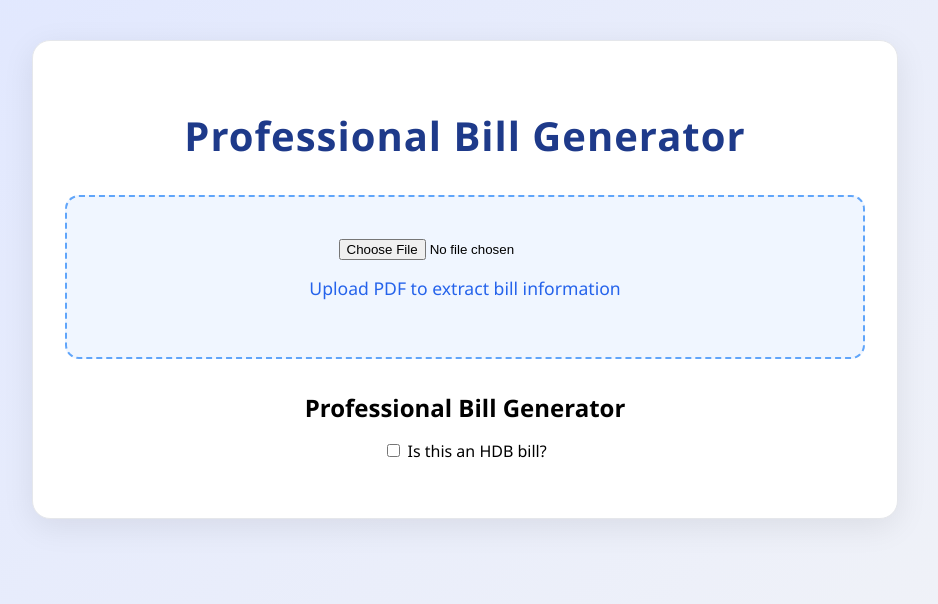
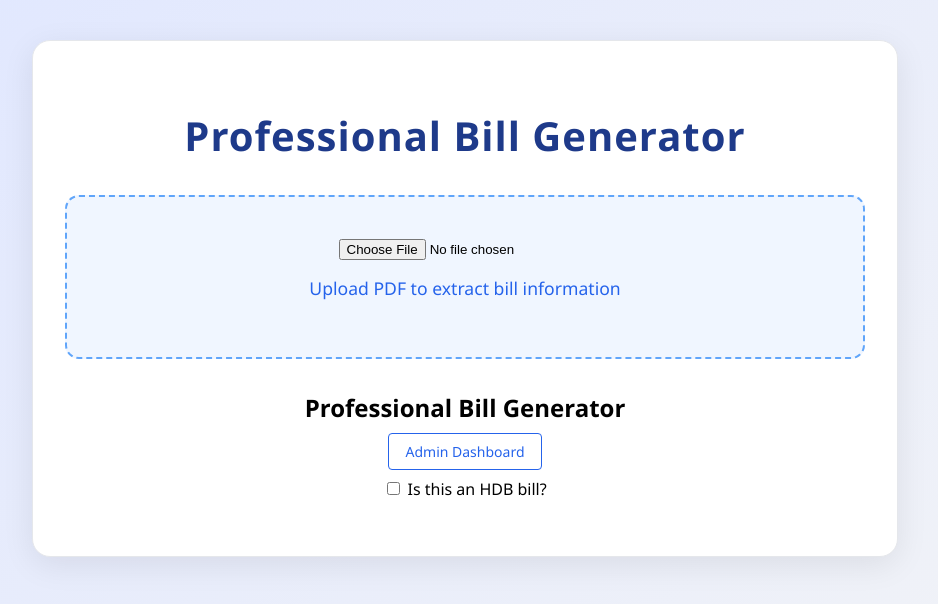
Before and after one commit to Adi101-coder/Bill-generator-v2, a React (Create React App) app: page / in a window 1280 px wide. Shown: the top 604 px of the page, without its empty margins (175-1113 px from the left). Built offline with nearby package versions, Linux system fonts and the light colour scheme; no server answers.

Commit message:
Add admin dashboard link to main page

```diff
--- a/src/App.js
+++ b/src/App.js
@@ -801,6 +801,21 @@
         )}
 
       <h2 style={{ textAlign: 'center', margin: '24px 0 16px 0' }}>Professional Bill Generator</h2>
+      <div style={{ textAlign: 'center', margin: '16px 0' }}>
+        <a
+          href="/admin"
+          style={{
+            color: '#2563eb',
+            textDecoration: 'none',
+            padding: '8px 16px',
+            border: '1px solid #2563eb',
+            borderRadius: '4px',
+            fontSize: '14px'
+          }}
+        >
+          Admin Dashboard
+        </a>
+      </div>
       <div style={{ margin: '16px 0', textAlign: 'center' }}>
         <label>
           <input
```
